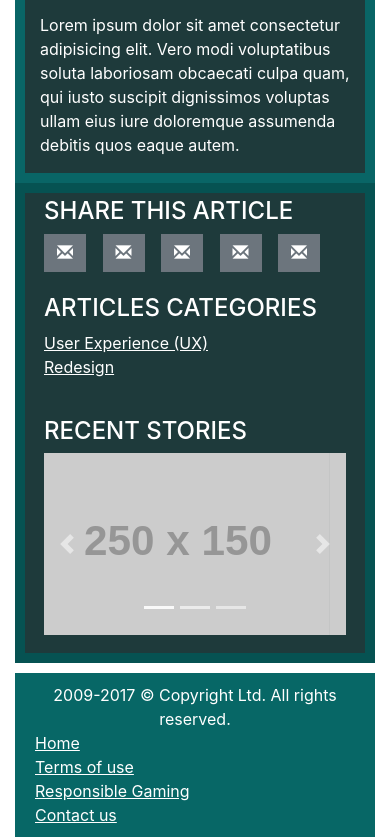
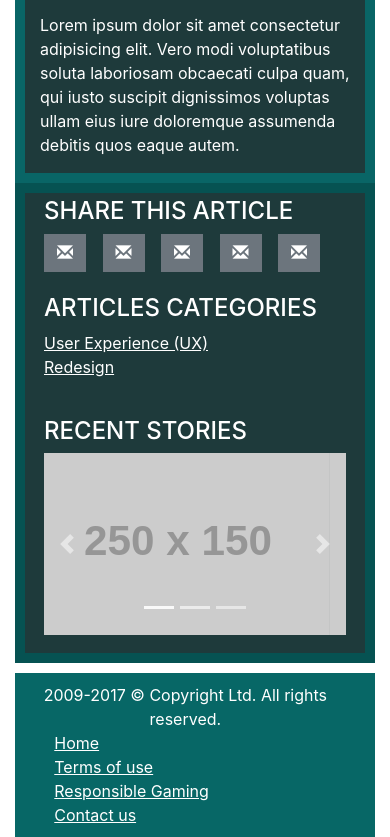
Before and after one commit to VasilSlavchev/FETaskV1, a website: page index.html in a window 390 px wide. Shown: the part 854-1691 px from the top of the page. Drawn offline with nearby package versions, Linux system fonts and the light colour scheme; placeholder pictures from the web are drawn by us.

Commit message:
responsive fixes

```diff
--- a/index.html
+++ b/index.html
@@ -162,10 +162,10 @@
         </div>
 
         <footer class="blog-footer">
-            <div class="copyright float-left1">
+            <div class="copyright float-left">
                 <p>2009-2017 &copy; Copyright Ltd. All rights reserved.</p>
             </div>
-            <div class="navigation float-right1">
+            <div class="navigation float-right">
                 <div class="navbar navbar-default navbar-fixed-bottom">
                     <a class="nav-link active" href="#">Home</a>
                     <a class="nav-link" href="#">Terms of use</a>
--- a/sass/index.scss
+++ b/sass/index.scss
@@ -243,40 +243,6 @@ $max-container: 1280px;
     @include clearfix;
 }
 
-@media (max-width: 768px) {
-
-    .navbar-brand {
-        display: initial;
-    }
-
-    .brand-row {
-        display: inline-table;
-        width: 0%;
-    }
-
-    .navbar-fixed {
-        display: none;
-    }
-
-    .nav-item {
-        flex:1 auto;
-    }
-
-    .nav-link {
-        width: 100%;
-        display: flex;
-        justify-content: space-around;
-        justify-content: space-between;
-    }
-
-    .carousel {
-        max-width: 400px;
-        display: block;
-        margin: 0 auto;
-    }
-
-}
-
 .flex-artical {
     display: flex;
     flex-direction: row;
@@ -317,6 +283,52 @@ a {
     @include linx(#00c, #0cc, #c0c, #ccc);
 }
 
+@media (max-width: 768px) {
+
+    .navbar-brand {
+        display: initial;
+    }
+
+    .brand-row {
+        display: inline-table;
+        width: 0%;
+    }
+
+    .navbar-fixed {
+        display: none;
+    }
+
+    .nav-item {
+        flex:1 auto;
+    }
+
+    .nav-link {
+        width: 100%;
+        display: flex;
+        justify-content: space-around;
+        justify-content: space-between;
+    }
+
+    .carousel {
+        max-width: 400px;
+        display: block;
+        margin: 0 auto;
+    }
+
+}
+
+@media (max-width: 768px) {
+
+    .blog-footer .copyright {
+        width: 22vmax;
+    }
+
+    .blog-footer .navigation {
+        width: 22vmax;
+    }
+
+}
+
 @media (max-width: 425px) {
     .nav-item {
         width: 100%;
@@ -325,4 +337,12 @@ a {
     .copyright {
         text-align: center;
     }
+
+    .blog-footer .copyright {
+        width: 38vmax;
+    }
+
+    .blog-footer .navigation {
+        width: 38vmax;
+    }
 }
```
Also changed, not shown: css/index.css, sass/dist/index.css.
